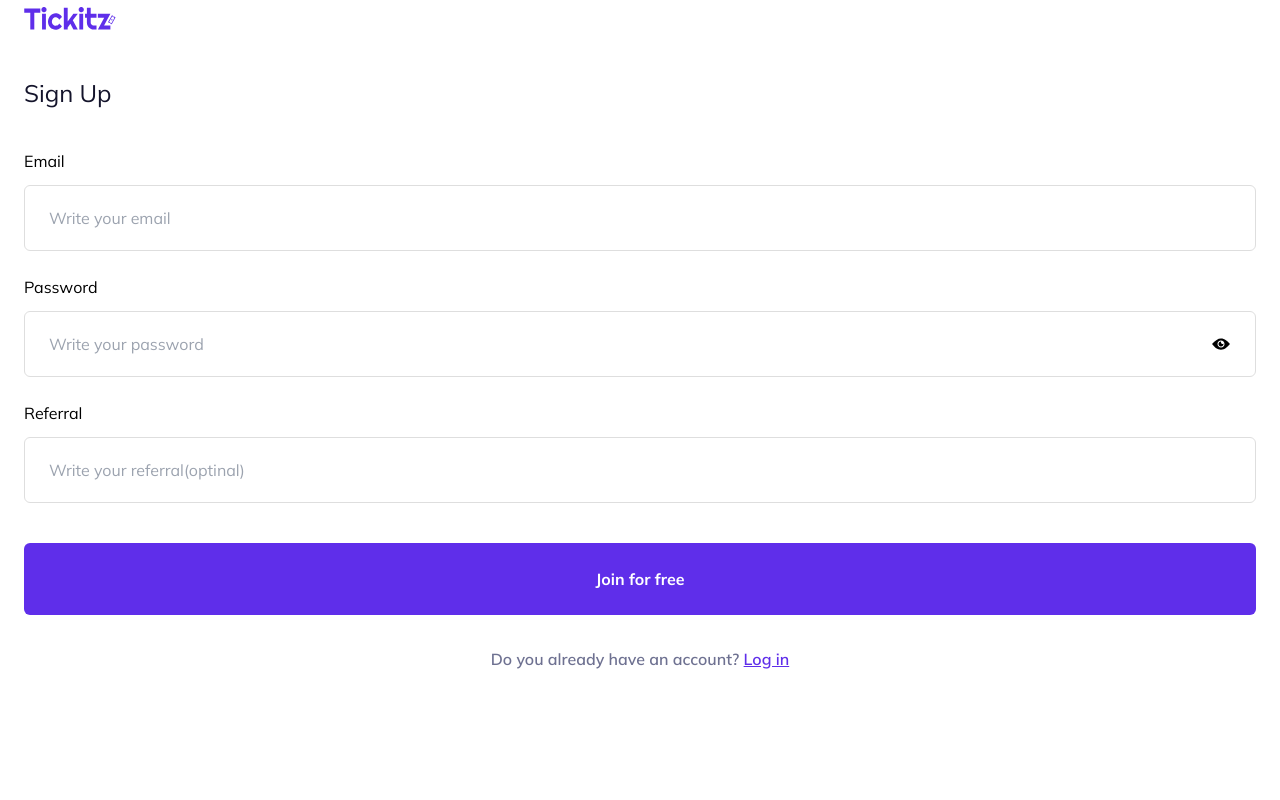
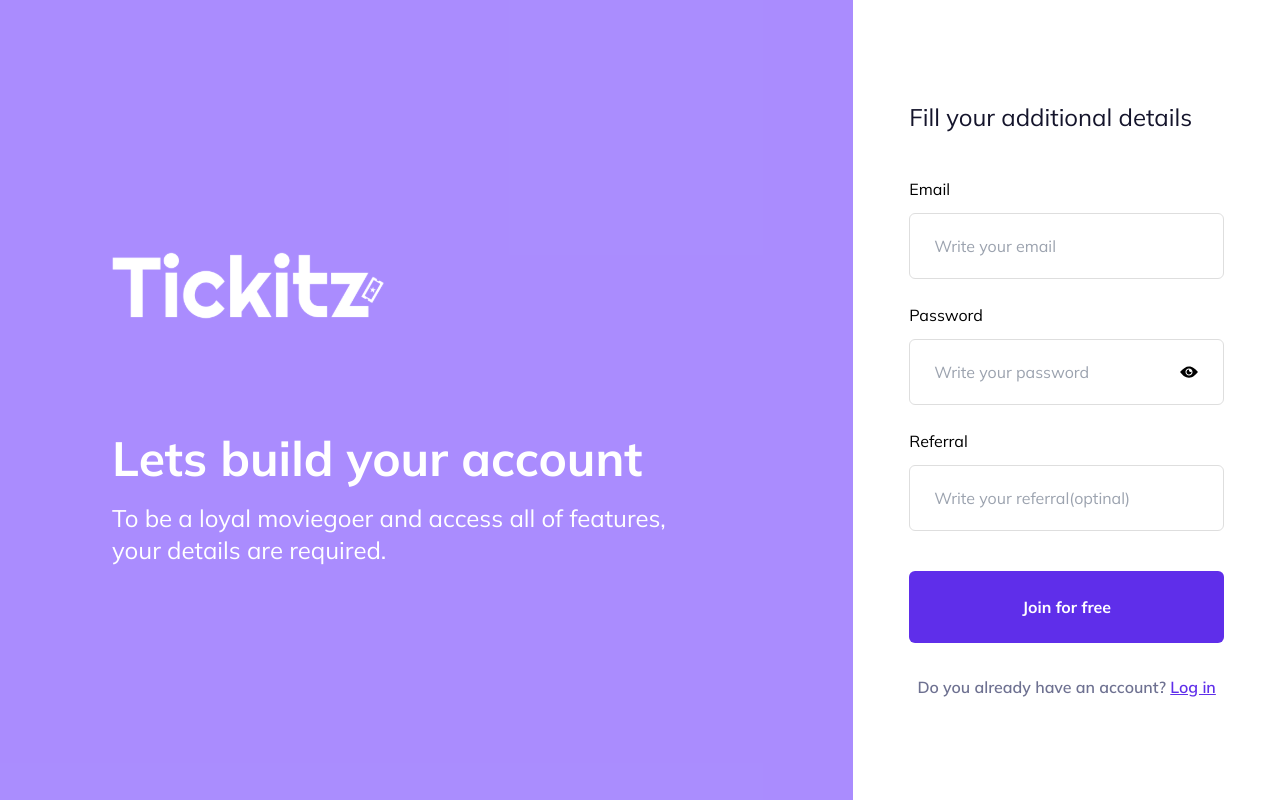
Before and after one commit to Yosef1997/miniproject, a Next.js app: page /signup in a window 1280 px wide. Built offline with nearby package versions, Linux system fonts and the light colour scheme.

Commit message:
feat:slicing signup desktop done

```diff
--- a/app/(auth)/signup/page.tsx
+++ b/app/(auth)/signup/page.tsx
@@ -1,6 +1,7 @@
 "use client"
 import React, { useState } from "react"
 import Tickitz from "@/public/navbar-logo-mobile.svg"
+import TickitzWhite from "@/public/tickitz-white.svg"
 import Image from "next/image"
 import { Field, Form, Formik, FormikProps } from "formik"
 import * as yup from "yup"
@@ -34,9 +35,24 @@ const page = () => {
   const initialValues: signupValues = { email: "", password: "", referral: "" }
 
   return (
-    <div className='px-6'>
-      <Image src={Tickitz} alt='Tickitz-mobile' />
-      <h2 className='text-title text-2xl py-10'>Sign Up</h2>
+    <div className='lg:grid lg:grid-cols-3 min-h-screen'>
+      <div className='hidden justify-center px-28 lg:flex lg:flex-col lg:col-span-2 bg-primary-dark bg-opacity-80'>
+        <Image src={TickitzWhite} alt='Tickitz-white' />
+        <h2 className='text-white font-bold text-5xl mt-24 mb-5'>
+          Lets build your account
+        </h2>
+        <p className='text-white text-2xl'>
+          To be a loyal moviegoer and access all of features,
+          <br />
+          your details are required.
+        </p>
+      </div>
+      <div className='px-6 my-12 lg:px-14 lg:my-auto'>
+        <Image className='lg:hidden' src={Tickitz} alt='Tickitz-mobile' />
+        <h2 className='text-title text-2xl py-10 lg:hidden'>Sign Up</h2>
+        <h2 className='text-title text-2xl mb-11 max-lg:hidden'>
+          Fill your additional details
+        </h2>
         <Formik
           initialValues={initialValues}
           validationSchema={signupSchema}
@@ -60,7 +76,9 @@ const page = () => {
                     placeholder='Write your email'
                   />
                   {touched.email && errors.email ? (
-                  <div className='text-error text-sm mt-1'>{errors.email}</div>
+                    <div className='text-error text-sm mt-1'>
+                      {errors.email}
+                    </div>
                   ) : null}
                 </div>
                 <div className='flex flex-col mb-6'>
@@ -123,6 +141,7 @@ const page = () => {
           </span>
         </p>
       </div>
+    </div>
   )
 }
 
```
Also changed, not shown: public/tickitz-white.svg (added). Lines whose indentation alone changed are shown as unchanged.
